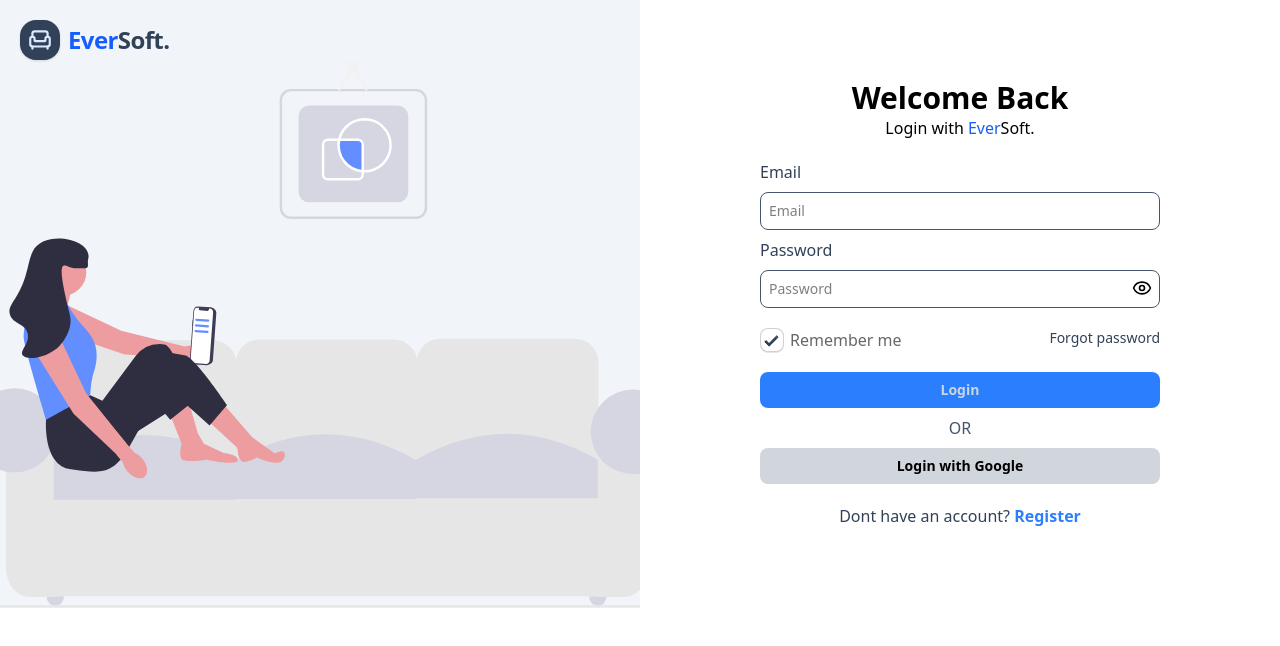
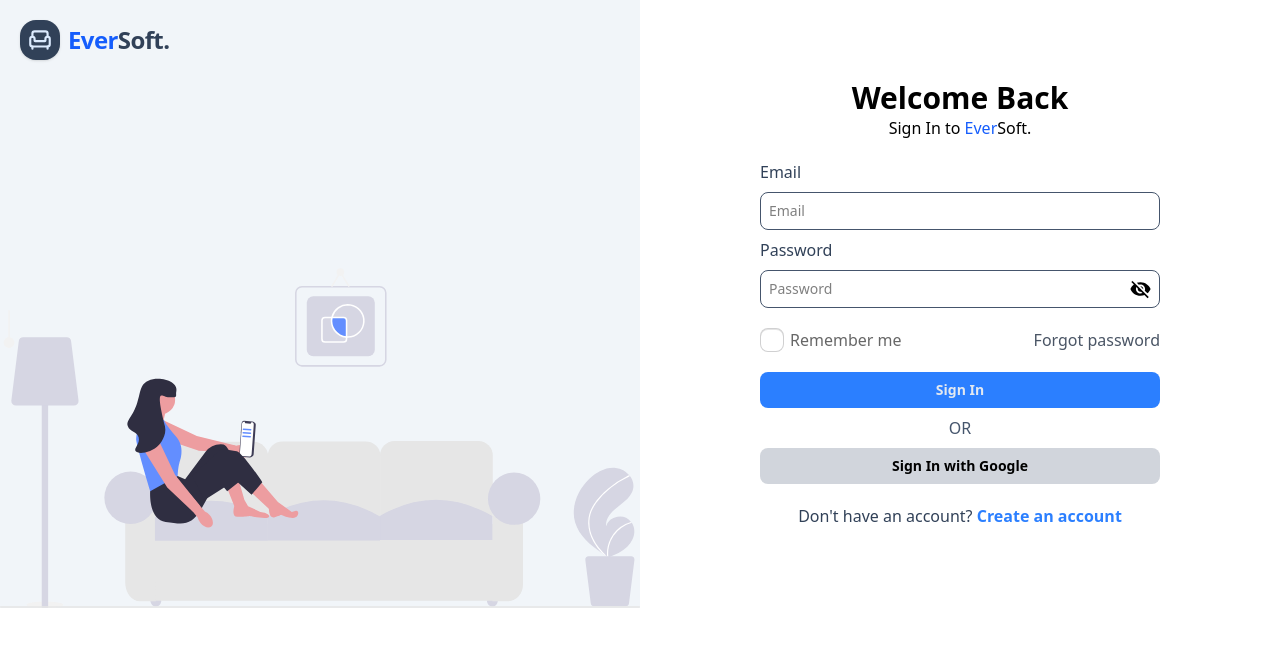
Before and after one commit to kyzercmd/cushy, a React (Vite) app: page /login in a window 1280 px wide. Shown: the top 646 px of the page. Built offline with nearby package versions, Linux system fonts and the light colour scheme; a web font is replaced by a local one.

Commit message:
create account page ui

```diff
--- a/package.json
+++ b/package.json
@@ -16,6 +16,7 @@
     "react": "^19.2.0",
     "react-dom": "^19.2.0",
     "react-hook-form": "^7.71.1",
+    "react-icons": "^5.5.0",
     "react-router-dom": "^7.12.0",
     "swiper": "^12.0.3",
     "typewriter-effect": "^2.22.0"
--- a/src/components/profilebar/Profilebar.jsx
+++ b/src/components/profilebar/Profilebar.jsx
@@ -1,14 +1,14 @@
+import { Link } from "react-router-dom";
+
 export const Profilebar = () => {
   return (
     <>
       <div className="border p-2 bg-[#021431]">
         <div className="flex justify-end max-w-11/12">
-          <a className="hover:link text-slate-300 text-sm mr-5" href="#">
+          <Link to="/login" className="hover:link text-slate-300 text-sm mr-5">
             Sign in / Guest
-          </a>
-          <a className="hover:link text-slate-300 text-sm" href="#">
-            Create Account
-          </a>
+          </Link>
+          <a className="hover:link text-slate-300 text-sm">Create Account</a>
         </div>
       </div>
     </>
--- a/src/pages/Login.jsx
+++ b/src/pages/Login.jsx
@@ -3,14 +3,21 @@ import { useState } from "react";
 import Loginillust from "../assets/loginillust3.svg";
 import { Armchair } from "lucide-react";
 import { Link } from "react-router-dom";
-import { Eye, EyeOff } from "lucide-react";
+
+import { IoMdEye, IoMdEyeOff } from "react-icons/io";
 
 export const Login = () => {
-  const [passWordView, setPassWordView] = useState(true);
+  const [hidePassword, setHidePassword] = useState(true);
+
+  const handleHidePassword = () => {
+    setHidePassword(!hidePassword);
+  };
+
+  const [formType, setFormType] = useState("login");
 
   return (
-    <div className="max-w-full mx-auto flex justify-between flex-col md:flex-row">
-      <div className="md:w-1/2 md:flex bg-slate-100 justify-center hidden relative">
+    <div className="transition-opacity duration-500 max-w-full mx-auto flex justify-between flex-col md:flex-row ">
+      <div className="md:w-1/2 md:flex bg-slate-100 justify-end items-end hidden relative">
         <Link
           to="/"
           className="absolute top-0 left-0 pl-5 pt-5 items-center  gap-2 select-none inline-flex "
@@ -26,14 +33,17 @@ export const Login = () => {
 
         <img
           src={Loginillust}
-          className="object-cover -scale-x-100 mt-15"
+          className="object-cover -scale-x-100 mt-15 justify-end flex items-end"
         ></img>
       </div>
-      <div className="md:w-1/2 w-full mx-auto md:py-20 lg:px-30 p-15 bg-white">
+
+      <div className="md:w-1/2 w-full mx-auto ">
+        {formType === "login" && (
+          <div className=" md:py-20 lg:px-30 p-15 bg-white">
             <div className="text-center">
               <h1 className="text-3xl font-semibold">Welcome Back</h1>
               <p>
-            Login with <span className="text-blue-600">Ever</span>Soft.
+                Sign In to <span className="text-blue-600">Ever</span>Soft.
               </p>
             </div>
             <div className="flex flex-col items-center mt-5">
@@ -41,18 +51,25 @@ export const Login = () => {
                 <p className="text-slate-700">Email</p>
                 <input
                   type="text"
-              className="text-sm border border-slate-600 focus:shadow-2xl focus:bg-blue-50 focus:ring-0 focus:outline-1 rounded-box p-2 w-full"
+                  className="text-sm border border-slate-600 focus:shadow-2xl focus:bg-blue-50 focus:ring-0 focus:outline-1 rounded-box p-2 w-full transition-all duration-200 ease-in-out focus:scale-[1.01]"
                   placeholder="Email"
                 ></input>
                 <p className="text-slate-700">Password</p>
                 <div className="relative flex">
                   <input
-                type="text"
-                className="text-sm border border-slate-600 focus:shadow-2xl focus:bg-blue-50 focus:ring-0 focus:outline-0 rounded-box p-2 w-full"
+                    type={hidePassword ? "password" : "text"}
+                    className="text-sm border border-slate-600 focus:shadow-2xl focus:bg-blue-50 focus:ring-0 focus:outline-0 rounded-box p-2 w-full transition-all duration-200 ease-in-out focus:scale-[1.01]"
                     placeholder="Password"
                   ></input>
-              <div className="absolute right-2 top-2">
-                <Eye size={20} strokeWidth={2} />
+                  <div
+                    className="absolute right-2 top-2"
+                    onClick={handleHidePassword}
+                  >
+                    {hidePassword ? (
+                      <IoMdEyeOff size={23} strokeWidth={1} />
+                    ) : (
+                      <IoMdEye size={23} strokeWidth={1} />
+                    )}
                   </div>
                 </div>
 
@@ -60,30 +77,122 @@ export const Login = () => {
                   <label className="label">
                     <input
                       type="checkbox"
-                  defaultChecked
+                      defaultunChecked
                       className="checkbox text-slate-700"
                     />
                     Remember me
                   </label>
-              <div className="hover:text-blue-500 text-slate-700 hover:cursor-pointer font-medium text-sm">
+                  <div className="hover:text-blue-500 text-gray-600 hover:cursor-pointer font-medium text-base">
                     Forgot password
                   </div>
                 </div>
-            <div className="bg-blue-500 text-sm text-center p-2 rounded-box text-slate-300 font-semibold">
-              <button>Login</button>
+                <div className="bg-blue-500 text-sm text-center p-2 rounded-box text-slate-200 font-semibold">
+                  <button>Sign In</button>
                 </div>
-            <div className=" text-center text-slate-600 font-medium">OR</div>
+                <div className=" text-center text-slate-600 font-medium">
+                  OR
+                </div>
                 <div className="text-center text-sm bg-gray-300 p-2 rounded-box font-semibold">
-              Login with Google
+                  Sign In with Google
                 </div>
               </form>
             </div>
             <div className="text-center mt-5 text-slate-700">
-          Dont have an account?{" "}
-          <span className="text-blue-500 font-semibold hover:cursor-pointer hover:link">
-            Register
+              Don't have an account?{" "}
+              <span
+                className="text-blue-500 font-semibold hover:cursor-pointer hover:link"
+                onClick={() => {
+                  setFormType("register");
+                }}
+              >
+                Create an account
               </span>
             </div>
+          </div>
+        )}
+        {formType === "register" && (
+          <div className=" md:py-13 lg:px-30 p-15 bg-white">
+            <div className="text-center">
+              <h1 className="text-3xl font-semibold">Create an Account</h1>
+              <p>
+                Your journey with <span className="text-blue-600">Ever</span>
+                Soft begins here.
+              </p>
+            </div>
+            <div className="flex flex-col items-center mt-5">
+              <form className="w-full flex flex-col gap-2">
+                <p className="text-slate-700">Name</p>
+                <input
+                  type="text"
+                  className="text-sm border border-slate-600 focus:shadow-2xl focus:bg-blue-50 focus:ring-0 focus:outline-1 rounded-box p-2 w-full transition-all duration-200 ease-in-out focus:scale-[1.01]"
+                  placeholder="Name"
+                ></input>
+                <p className="text-slate-700">Email</p>
+                <input
+                  type="text"
+                  className="text-sm border border-slate-600 focus:shadow-2xl focus:bg-blue-50 focus:ring-0 focus:outline-1 rounded-box p-2 w-full transition-all duration-200 ease-in-out focus:scale-[1.01]"
+                  placeholder="Email"
+                ></input>
+
+                <p className="text-slate-700">Password</p>
+                <div className="relative flex">
+                  <input
+                    type={hidePassword ? "password" : "text"}
+                    className="text-sm border border-slate-600 focus:shadow-2xl focus:bg-blue-50 focus:ring-0 focus:outline-0 rounded-box p-2 w-full transition-all duration-200 ease-in-out focus:scale-[1.01]"
+                    placeholder="Password"
+                  ></input>
+                  <div
+                    className="absolute right-2 top-2"
+                    onClick={handleHidePassword}
+                  >
+                    {hidePassword ? (
+                      <IoMdEyeOff size={23} strokeWidth={1} />
+                    ) : (
+                      <IoMdEye size={23} strokeWidth={1} />
+                    )}
+                  </div>
+                </div>
+
+                <p className="text-slate-700">Confirm password</p>
+                <div className="relative flex">
+                  <input
+                    type="password"
+                    className="text-sm border border-slate-600 focus:shadow-2xl focus:bg-blue-50 focus:ring-0 focus:outline-0 rounded-box p-2 w-full transition-all duration-200 ease-in-out focus:scale-[1.01]"
+                    placeholder="Password"
+                  ></input>
+                </div>
+
+                <div className="flex justify-between my-3">
+                  <label className="label">
+                    <input
+                      type="checkbox"
+                      defaultunChecked
+                      className="checkbox text-slate-700"
+                    />
+                    I agree to the{" "}
+                    <span className="text-blue-500 hover:cursor-pointer hover:link">
+                      Terms and Privacy Policy.
+                    </span>
+                  </label>
+                </div>
+                <div className="bg-blue-500 text-sm text-center p-2 rounded-box text-slate-200 font-semibold">
+                  <button>Create Account</button>
+                </div>
+              </form>
+            </div>
+            <div className="text-center mt-5 text-slate-700">
+              Already have an Account?{" "}
+              <span
+                className="text-blue-500 font-semibold hover:cursor-pointer hover:link"
+                onClick={() => {
+                  setFormType("login");
+                }}
+              >
+                Sign In
+              </span>
+            </div>
+          </div>
+        )}
       </div>
     </div>
   );
--- a/tailwind.config.js
+++ b/tailwind.config.js
@@ -1,4 +1,4 @@
-import daisyui from "daisyui"; // Import the plugin
+import daisyui from "daisyui";
 
 /** @type {import('tailwindcss').Config} */
 export default {
@@ -6,7 +6,7 @@ export default {
   theme: {
     extend: {},
   },
-  plugins: [daisyui], // Use the imported variable here
+  plugins: [daisyui],
   daisyui: {
     themes: ["light"],
     darkTheme: "light",
```
Also changed, not shown: 1 other file (tests, documents, lock files or other folders). Lines whose indentation alone changed are shown as unchanged.
